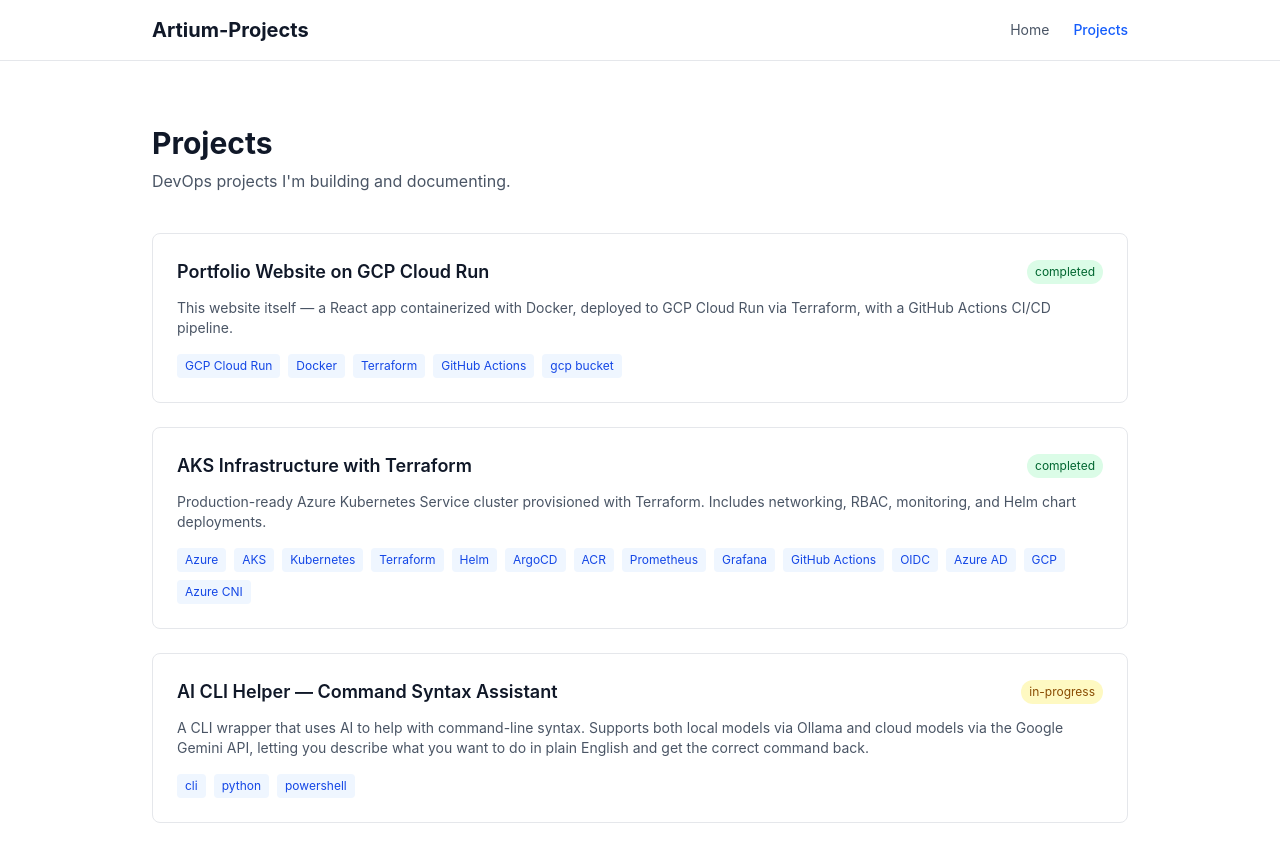
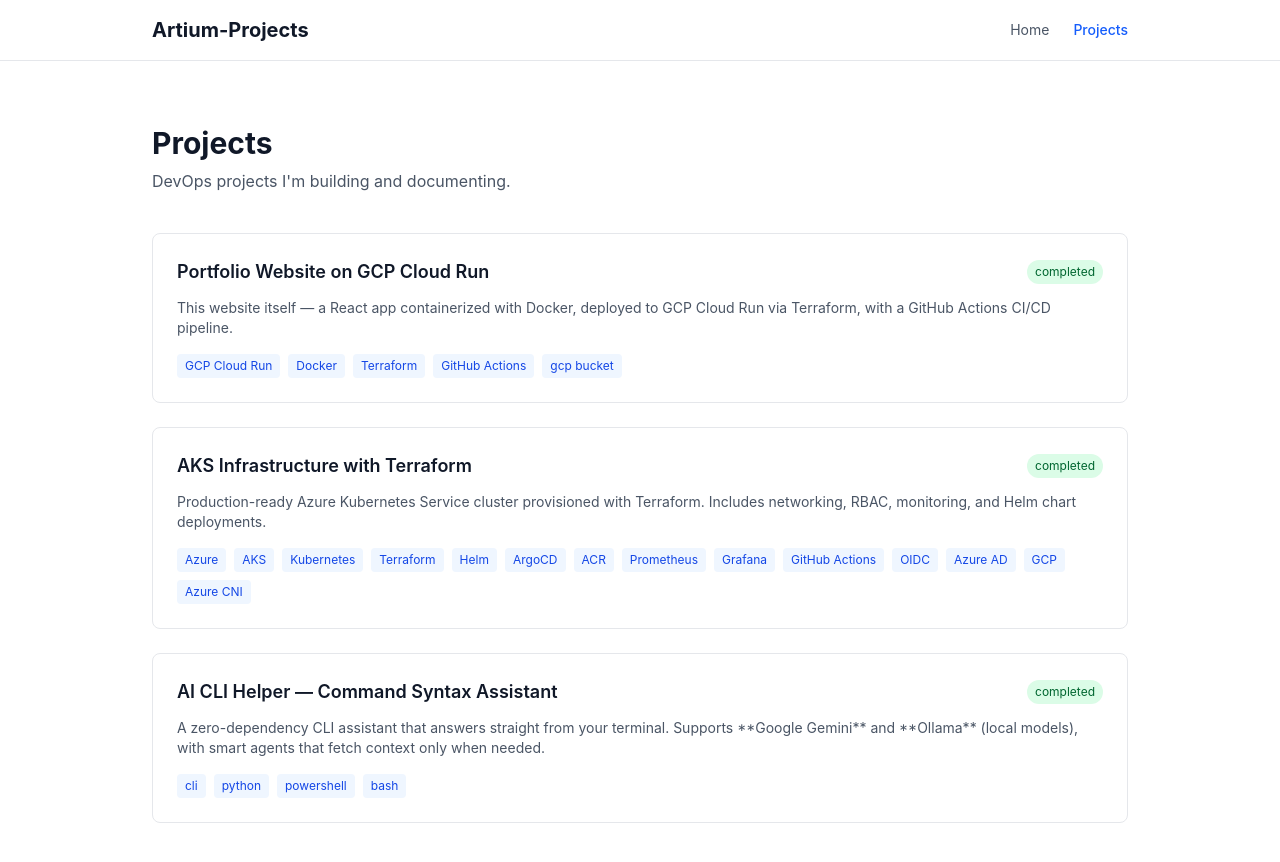
Before and after one commit to myusername68/artium-projects, a React (Vite) app in the folder website/: page /projects in a window 1280 px wide. Shown: the top 862 px of the page. Built offline with nearby package versions, Linux system fonts and the light colour scheme.

Commit message:
update: revise AI CLI Helper project details and mark as completed

```diff
--- a/website/src/data/projects.ts
+++ b/website/src/data/projects.ts
@@ -51,15 +51,16 @@
     id: "ai-cli",
     title: "AI CLI Helper — Command Syntax Assistant",
     description:
-      "A CLI wrapper that uses AI to help with command-line syntax. Supports both local models via Ollama and cloud models via the Google Gemini API, letting you describe what you want to do in plain English and get the correct command back.",
+      "A zero-dependency CLI assistant that answers straight from your terminal. Supports **Google Gemini** and **Ollama** (local models), with smart agents that fetch context only when needed.",
     tools: [
         "cli",
         "python",
-        "powershell"
+        "powershell",
+        "bash",
       ],
     repoUrl: "",
-    status: "in-progress",
-    remoteDocsUrl: "",
+    status: "completed",
+    remoteDocsUrl: "https://github.com/myusername68/ak-cli/blob/main/README.md",
 
   },
 ];
```
